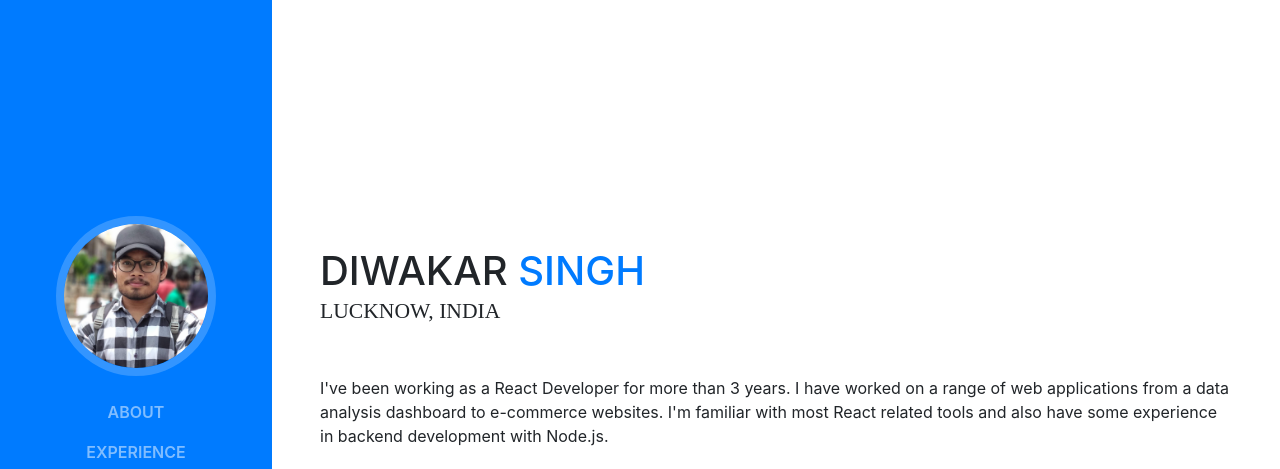
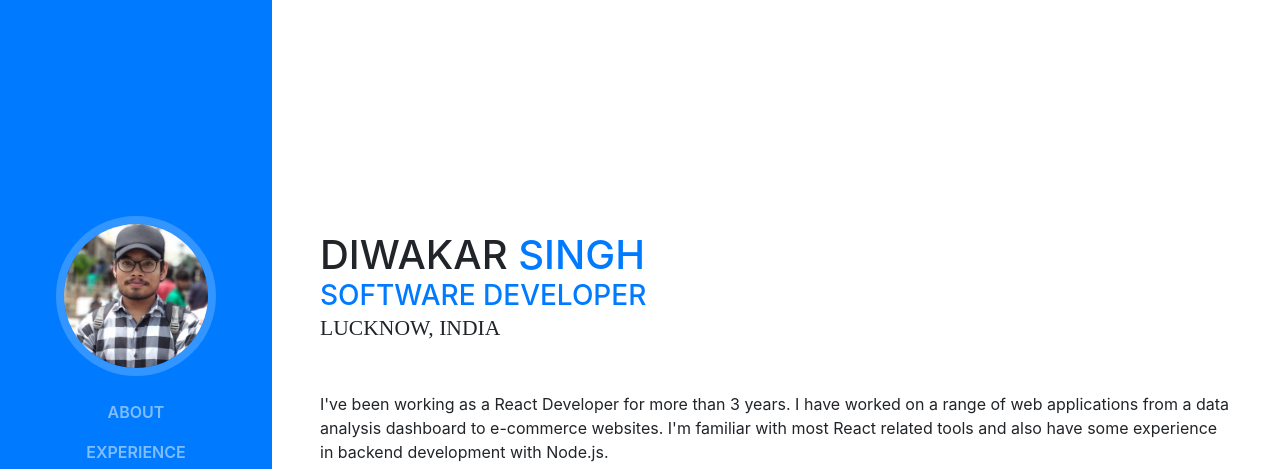
Before and after one commit to diwakarsingh95/diwakarsingh95.github.io, a website with bundled scripts: page index.html in a window 1280 px wide. Shown: the top 469 px of the page. Built offline with nearby package versions, Linux system fonts and the light colour scheme; a web font is replaced by a local one.

Commit message:
update title

```diff
--- a/index.html
+++ b/index.html
@@ -113,6 +113,7 @@
             Diwakar
             <span class="text-primary">Singh</span>
           </h1>
+          <h3 class="mb-0 text-primary">Software Developer</h3>
           <div class="subheading mb-5">Lucknow, India</div>
           <p class="mb-5">
             I've been working as a React Developer for more than 3 years. I have
```
